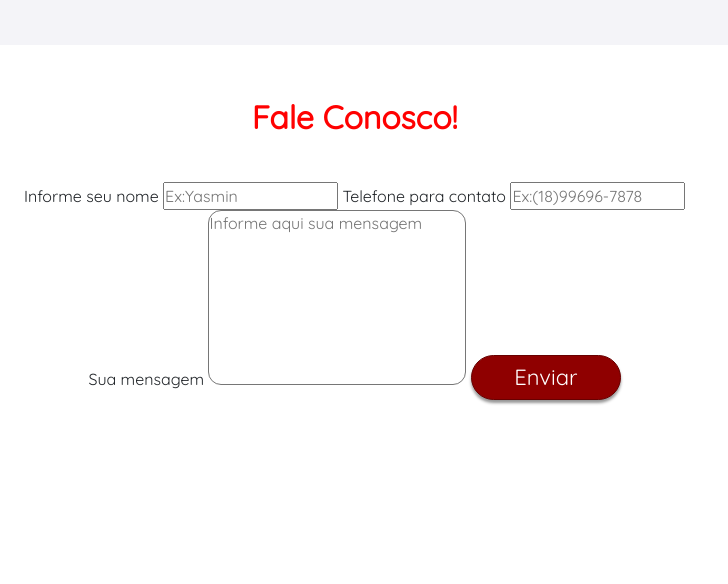
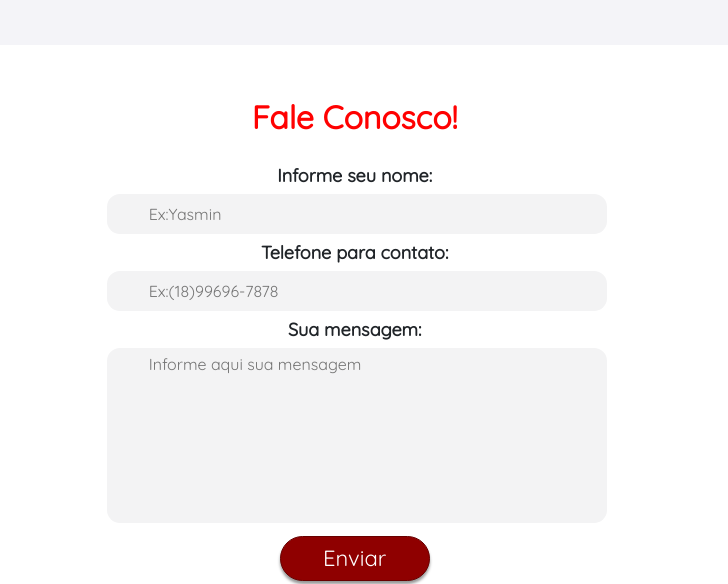
Before and after one commit to henricavalheiro99/Bootstrap, a plain HTML site: page Botstrap/index.html in a window 1280 px wide. Shown: the part 1737-2321 px from the top of the page, 552-1280 px from the left. Drawn offline with nearby package versions, Linux system fonts and the light colour scheme.

Commit message:
Última section

```diff
--- a/Botstrap/assets/styles/style.css
+++ b/Botstrap/assets/styles/style.css
@@ -347,7 +347,6 @@ button.vermais{
     position:relative;
     color: var(--vermelho);
     font-size: 32px;
-    padding-bottom: 25px;
     cursor: pointer;
 }
 
@@ -356,10 +355,41 @@ button.vermais{
     transition: 0.8s;
 }
 
+.input,
+#textarea{
+    height: 40px;
+    width: 500px;
+    line-height: 28px;
+    padding: 0 1rem;
+    padding-left: 2.5rem;
+    border: 2px solid transparent;
+    border-radius: 13px;
+    outline: none;
+    background-color: #f3f3f4;
+    color: #0d0c22;
+    transition: .3s ease;
+    cursor: pointer;
+    margin-left: 4px;
+}
 
+.input:focus, .input:hover,
+#textarea:focus, #textarea:hover {
+    outline: none;
+    border-color: #eb0000;
+    background-color: #fff;
+    box-shadow: 0 0 0 4px #fa54541d;
+
+}
+
+.label{
+    padding-bottom: 5px;
+    padding-top: 5px;
+    font-weight: bold;
+    font-size: 18px;
+}
 
 #textarea{
-    border-radius: 13px;
     height: 175px;
     resize: none;
+    margin-bottom: 7px;
 }
--- a/Botstrap/index.html
+++ b/Botstrap/index.html
@@ -99,14 +99,18 @@
             <div class="col-7">
                 <p class="title-forms"><b>Fale Conosco!</b></p>
                 <form action="">
-                    <label for="">Informe seu nome</label>
+                    <label for="" class="label">Informe seu nome:</label>
+                    <br>
                     <input type="text" class="input" placeholder="Ex:Yasmin">
-
-                    <label for="">Telefone para contato</label>
+                    <br>
+                    <label for="" class="label">Telefone para contato:</label>
+                    <br>
                     <input type="text" class="input" placeholder="Ex:(18)99696-7878">
-
-                    <label for="">Sua mensagem</label>
+                    <br>
+                    <label for="" class="label">Sua mensagem:</label>
+                    <br>
                     <textarea name="" id="textarea" cols="30" rows="10" placeholder="Informe aqui sua mensagem"></textarea>
+                    <br>
                     <button class="compras-btn"><a href=""class="a-compras">Enviar</a></button>
                 </form>
             </div>
```
